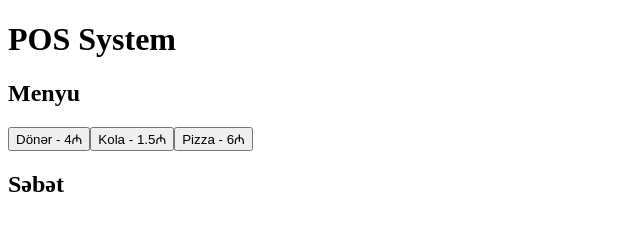
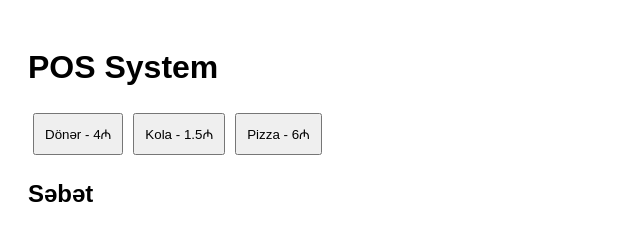
Before and after one commit to riyad022tagiyevv/pos-fronten, a plain HTML site: page index.html in a window 1280 px wide. Shown: the whole page, without its empty margins (0-640 px from the left). Drawn offline with Linux system fonts and the light colour scheme.

Commit message:
Update index.html

```diff
--- a/index.html
+++ b/index.html
@@ -3,10 +3,10 @@
 <head>
   <meta charset="UTF-8">
   <title>POS System</title>
+  <link rel="stylesheet" href="style.css">
 </head>
 <body>
   <h1>POS System</h1>
-  <h2>Menyu</h2>
   <div id="menu"></div>
 
   <h2>Səbət</h2>
```
